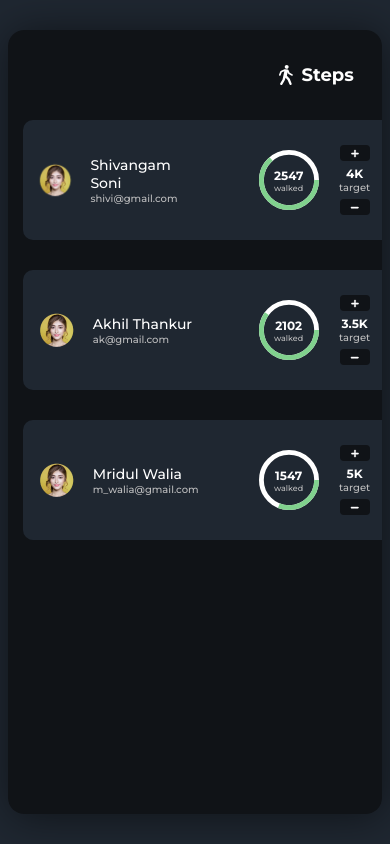
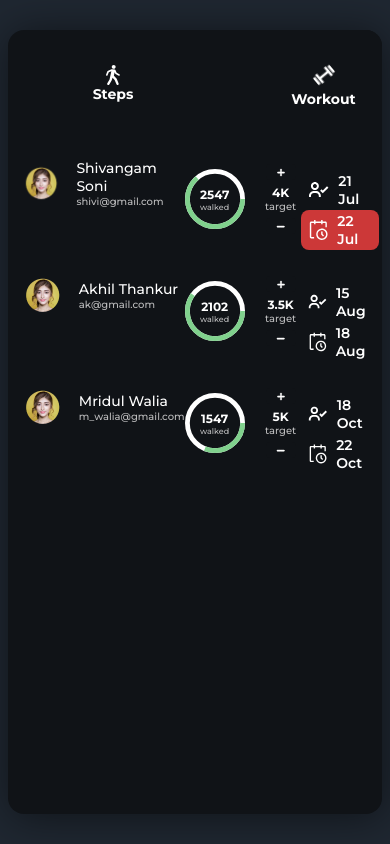
Before and after one commit to ShivangamSoni/fit-app-dashboard, a React (Create React App) app: page / in a window 390 px wide. Built offline with nearby package versions, Linux system fonts and the light colour scheme.

Commit message:
Update: Responsive User Table

```diff
--- a/src/features/dashboard/dashpanel/styles.module.css
+++ b/src/features/dashboard/dashpanel/styles.module.css
@@ -6,7 +6,8 @@
   background-color: var(--bg-dark);
   border-radius: 16px;
   box-shadow: var(--shadow);
-  overflow: auto;
+  overflow-y: auto;
+  overflow-x: hidden;
 
   display: grid;
   place-items: flex-start;
--- a/src/features/dashboard/user-table/styles.module.css
+++ b/src/features/dashboard/user-table/styles.module.css
@@ -1,56 +1,28 @@
 .table {
   width: 100%;
-  border-spacing: 0 30px;
   position: relative;
 }
 
-/*  Table Layout */
-.table > thead {
-  background-color: var(--bg-dark);
+.table__head {
+  display: grid;
+  grid-template-columns: 220px 1fr 60px;
+
+  padding: 30px 0;
+
   position: sticky;
   top: 0;
-  z-index: 99;
+  z-index: 999;
+  background-color: var(--bg-dark);
 }
 
-.table th:nth-child(1) {
-  width: 220px;
+.table__head > div {
+  grid-column: 2/3;
+  display: flex;
 }
 
-.table th:last-child {
-  width: 40px;
-}
+.header {
+  flex: 1;
 
-.table th + th,
-.table td + td {
-  padding-left: 60px;
-}
-
-.table th:nth-child(1),
-.table td:nth-child(1) {
-  padding-left: 14px;
-}
-
-.table th:last-child,
-.table td:last-child {
-  padding-right: 14px;
-}
-
-.table td:nth-child(1) {
-  border-radius: 10px 0 0 10px;
-}
-
-.table td:last-child {
-  border-radius: 0 10px 10px 0;
-}
-
-.table td {
-  background-color: var(--bg-light);
-  padding-top: 20px;
-  padding-bottom: 20px;
-}
-
-/* Table Header */
-.table th > div {
   display: flex;
   align-items: center;
   justify-content: center;
@@ -59,3 +31,35 @@
   font-size: 18px;
   font-weight: 700;
 }
+
+.table__body {
+  list-style: none;
+}
+
+@media screen and (max-width: 840px) {
+  .table__head {
+    grid-template-columns: 1fr;
+    row-gap: 20px;
+  }
+
+  .table__head > div {
+    grid-column: 1/-1;
+  }
+}
+
+@media screen and (max-width: 660px) {
+  .table__head > div {
+    gap: 30px;
+  }
+
+  .header {
+    font-size: 16px;
+  }
+}
+
+@media screen and (max-width: 420px) {
+  .header {
+    flex-flow: column nowrap;
+    font-size: 14px;
+  }
+}
--- a/src/features/dashboard/user-table/user-table.js
+++ b/src/features/dashboard/user-table/user-table.js
@@ -6,38 +6,32 @@ import UserData from "../user-data/user-data";
 
 const UserTable = ({ users }) => {
   return (
-    <table className={styles.table}>
-      <thead>
-        <tr>
-          <th></th>
-          <th>
+    <div className={styles.table}>
+      <div className={styles.table__head}>
         <div>
+          <div className={styles.header}>
             <ICONS.WalkIcon />
             <span>Steps</span>
           </div>
-          </th>
-          <th>
-            <div>
+
+          <div className={styles.header}>
             <ICONS.DumbbellIcon />
             <span>Workout</span>
           </div>
-          </th>
-          <th>
-            <div>
+
+          <div className={styles.header}>
             <ICONS.NutritionIcon />
             <span>Nutrition</span>
           </div>
-          </th>
-          <th></th>
-        </tr>
-      </thead>
+        </div>
+      </div>
 
-      <tbody>
+      <ol className={styles.table__body}>
         {users.map((user) => (
           <UserData key={user.userId} user={user} />
         ))}
-      </tbody>
-    </table>
+      </ol>
+    </div>
   );
 };
 
```
Lines whose indentation alone changed are shown as unchanged.
